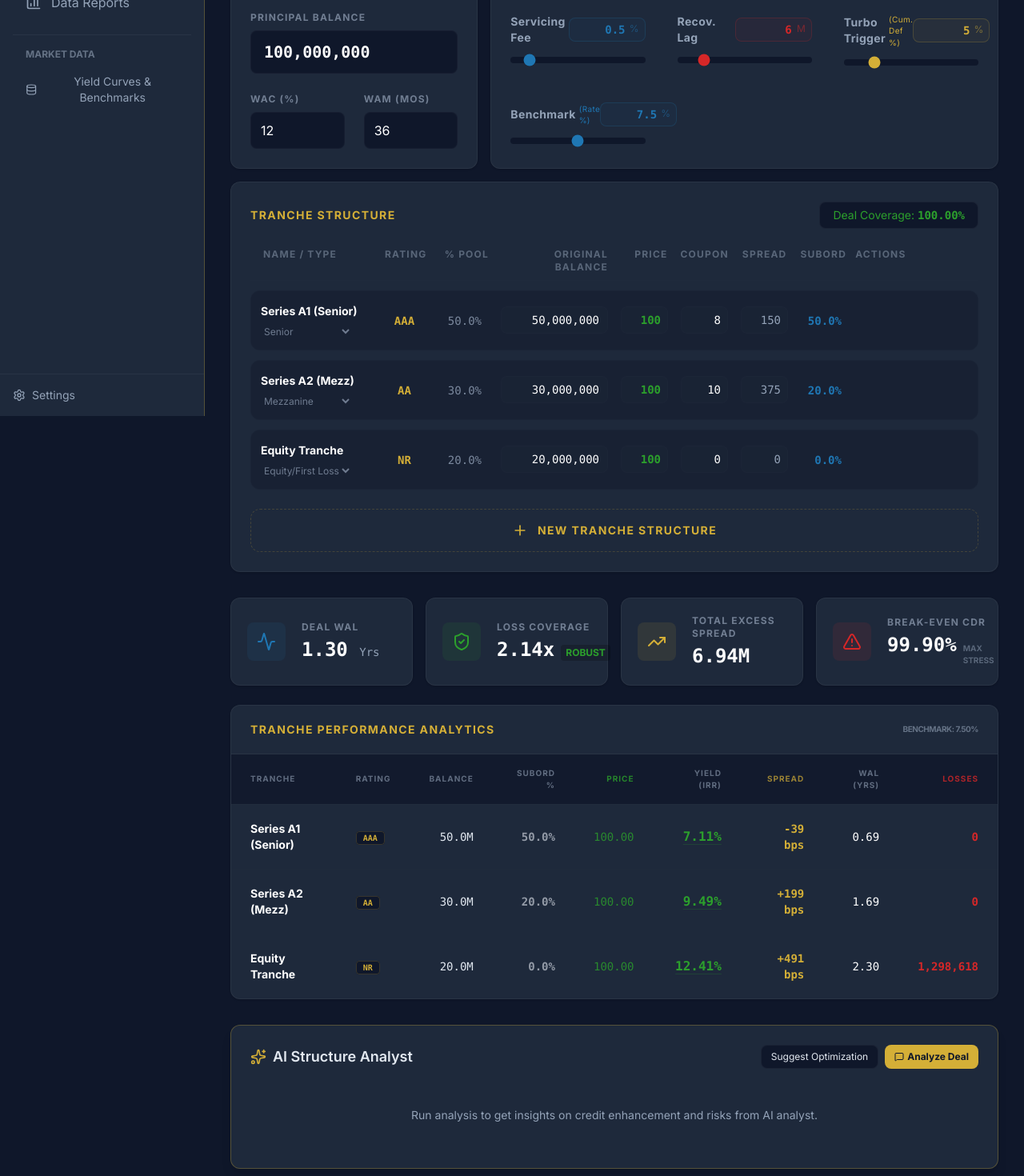
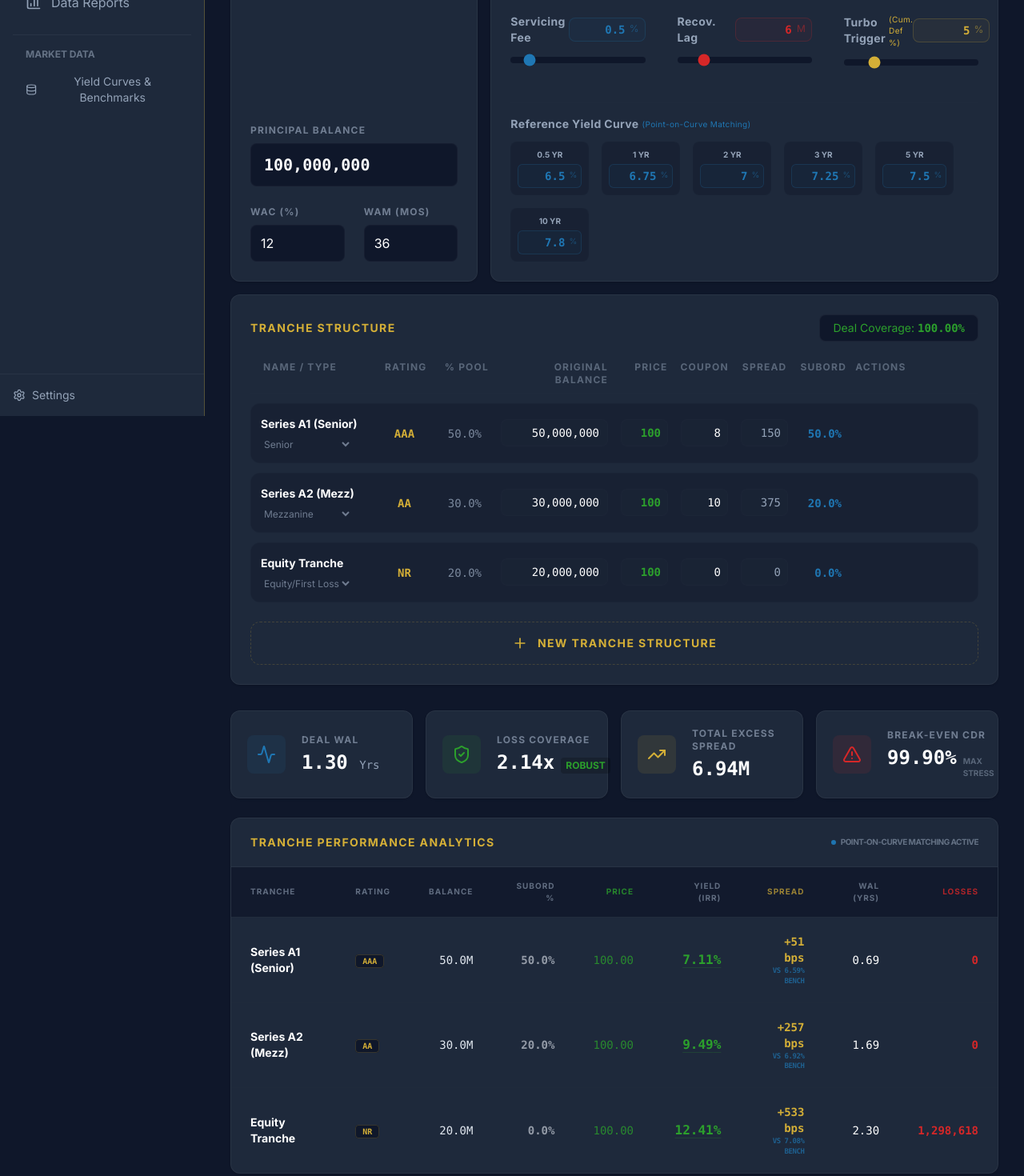
Before and after one commit to convexica/Convex-Credit-Engine, a React (Vite) app: page / in a window 1280 px wide. Shown: the part 280-1750 px from the top of the page at 80% size. Built offline with nearby package versions, Linux system fonts and the light colour scheme.

Commit message:
feat(analytics): implement point-on-curve yield interpolation for dynamic benchmarking

```diff
--- a/src/App.tsx
+++ b/src/App.tsx
@@ -35,7 +35,14 @@ const DEFAULT_SCENARIO: Scenario = {
   servicingFee: 0.5,
   recoveryLag: 6,
   turboTriggerPct: 5.0, // Default institutional trigger
-  benchmarkRate: 7.50,
+  yieldCurve: [
+    { tenor: 0.5, rate: 6.50 },
+    { tenor: 1.0, rate: 6.75 },
+    { tenor: 2.0, rate: 7.00 },
+    { tenor: 3.0, rate: 7.25 },
+    { tenor: 5.0, rate: 7.50 },
+    { tenor: 10.0, rate: 7.80 },
+  ],
 };
 
 function App() {
--- a/src/components/DealInput.tsx
+++ b/src/components/DealInput.tsx
@@ -170,24 +170,32 @@ const DealInput: React.FC<DealInputProps> = ({
               <input type="range" min="0" max="25" step="0.5" value={scenario.turboTriggerPct || 0} onChange={(e) => setScenario({ ...scenario, turboTriggerPct: Number(e.target.value) })} className="w-full h-2 bg-deep-navy rounded-lg appearance-none cursor-pointer accent-convexica-gold" />
             </div>
 
-            {/* Benchmark Rate (New) */}
-            <div className="space-y-3">
-              <div className="flex justify-between items-center mb-1">
+            {/* Yield Curve Input (Full Width) */}
+            <div className="md:col-span-3 space-y-3 pt-4 border-t border-white-subtle/10">
               <label className="text-sm font-bold text-slate-text tracking-wide flex items-center gap-1">
-                  Benchmark <span className="text-[10px] text-inst-blue font-normal">(Rate %)</span>
+                Reference Yield Curve <span className="text-[10px] text-inst-blue font-normal">(Point-on-Curve Matching)</span>
               </label>
+              <div className="flex flex-wrap gap-4">
+                {(scenario.yieldCurve || []).map((pt, idx) => (
+                  <div key={idx} className="flex flex-col gap-1 bg-deep-navy/40 p-2 rounded-lg border border-white-subtle/10">
+                    <span className="text-[10px] uppercase font-bold text-slate-text text-center">{pt.tenor} Yr</span>
                     <div className="relative">
                       <input
                         type="number"
                         step="0.05"
-                    value={scenario.benchmarkRate || 0}
-                    onChange={(e) => setScenario({ ...scenario, benchmarkRate: Number(e.target.value) })}
-                    className="w-24 bg-inst-blue/5 border border-inst-blue/20 text-sm font-mono font-bold text-inst-blue rounded-lg text-right pr-6 py-1 outline-none focus:border-inst-blue/50"
+                        value={pt.rate}
+                        onChange={(e) => {
+                          const newCurve = [...scenario.yieldCurve];
+                          newCurve[idx].rate = Number(e.target.value);
+                          setScenario({ ...scenario, yieldCurve: newCurve });
+                        }}
+                        className="w-20 bg-inst-blue/5 border border-inst-blue/20 text-sm font-mono font-bold text-inst-blue rounded-md text-right pr-5 py-1 outline-none focus:border-inst-blue/50"
                       />
-                  <span className="absolute right-2 top-1.5 text-xs text-inst-blue/50">%</span>
+                      <span className="absolute right-1.5 top-1.5 text-[10px] text-inst-blue/50">%</span>
                     </div>
                   </div>
-              <input type="range" min="0" max="15" step="0.05" value={scenario.benchmarkRate || 0} onChange={(e) => setScenario({ ...scenario, benchmarkRate: Number(e.target.value) })} className="w-full h-2 bg-deep-navy rounded-lg appearance-none cursor-pointer accent-inst-blue" />
+                ))}
+              </div>
             </div>
           </div>
         </div>
--- a/src/components/MetricsTable.tsx
+++ b/src/components/MetricsTable.tsx
@@ -1,6 +1,7 @@
 import React from 'react';
 import { Tranche, CashFlowPeriod, Scenario } from '@/types';
 import { calculateWAL, calculateIRR, calculateModifiedDuration } from '@/lib/waterfall';
+import { interpolateYield } from '@/lib/curve';
 
 interface MetricsTableProps {
   tranches: Tranche[];
@@ -10,13 +11,15 @@ interface MetricsTableProps {
 
 const MetricsTable: React.FC<MetricsTableProps> = ({ tranches, data, scenario }) => {
   const totalBalance = tranches.reduce((sum, t) => sum + t.originalBalance, 0);
-  const benchmarkRate = scenario.benchmarkRate; // Use dynamic benchmark from scenario
 
   return (
     <div className="bg-charcoal rounded-xl border border-white-subtle shadow-sm overflow-hidden">
       <div className="px-6 py-5 border-b border-white-subtle flex justify-between items-center">
         <h2 className="text-sm font-bold uppercase tracking-widest text-convexica-gold">Tranche Performance Analytics</h2>
-        <span className="text-[10px] text-slate-text/60 uppercase font-bold tracking-tighter">Benchmark: {benchmarkRate.toFixed(2)}%</span>
+        <span className="text-[10px] text-slate-text/60 uppercase font-bold tracking-tighter flex items-center gap-1.5">
+          <div className="w-1.5 h-1.5 rounded-full bg-inst-blue animate-pulse"></div>
+          Point-on-Curve Matching Active
+        </span>
       </div>
       <div className="overflow-x-auto">
         <table className="w-full text-left text-slate-text">
@@ -49,6 +52,9 @@ const MetricsTable: React.FC<MetricsTableProps> = ({ tranches, data, scenario })
               });
               const initialInvestment = t.originalBalance * (t.price / 100);
               const yieldIrr = calculateIRR(initialInvestment, monthlyFlows);
+
+              // Dynamic Benchmark matching based on Tranche WAL
+              const benchmarkRate = interpolateYield(scenario.yieldCurve, wal);
               const spread = yieldIrr - benchmarkRate;
 
               return (
@@ -63,7 +69,12 @@ const MetricsTable: React.FC<MetricsTableProps> = ({ tranches, data, scenario })
                   <td className="px-6 py-5 text-right font-bold text-silver-text/60">{subordinationPct.toFixed(1)}%</td>
                   <td className="px-6 py-5 text-right text-res-green/80">{t.price.toFixed(2)}</td>
                   <td className="px-6 py-5 text-right text-res-green font-bold text-base decoration-res-green/20 underline underline-offset-4">{yieldIrr.toFixed(2)}%</td>
-                  <td className="px-6 py-5 text-right text-convexica-gold font-bold">{spread > 0 ? '+' : ''}{(spread * 100).toFixed(0)} bps</td>
+                  <td className="px-6 py-5 text-right">
+                    <div className="flex flex-col items-end">
+                      <span className="text-convexica-gold font-bold">{spread > 0 ? '+' : ''}{(spread * 100).toFixed(0)} bps</span>
+                      <span className="text-[9px] text-inst-blue/70 uppercase font-bold tracking-tighter">vs {benchmarkRate.toFixed(2)}% Bench</span>
+                    </div>
+                  </td>
                   <td className="px-6 py-5 text-right text-white">{wal.toFixed(2)}</td>
                   <td className="px-6 py-5 text-right text-risk-red font-bold">{Math.round(totalLoss).toLocaleString()}</td>
                 </tr>
--- /dev/null
+++ b/src/lib/curve.ts
@@ -0,0 +1,36 @@
+import { YieldCurvePoint } from '@/types';
+
+/**
+ * Linearly interpolates a yield curve to find the exact rate for a given WAL (Weighted Average Life).
+ * This ensures tranches are priced accurately against the risk-free curve based on their actual duration.
+ */
+export const interpolateYield = (curve: YieldCurvePoint[], targetWal: number): number => {
+  if (!curve || curve.length === 0) return 0;
+
+  // Sort curve by tenor (X-axis)
+  const sortedCurve = [...curve].sort((a, b) => a.tenor - b.tenor);
+
+  // Edge case: WAL is less than or equal to the first point (e.g., extremely short paper)
+  if (targetWal <= sortedCurve[0].tenor) {
+    return sortedCurve[0].rate;
+  }
+
+  // Edge case: WAL is greater than or equal to the max point (extrapolation flat)
+  if (targetWal >= sortedCurve[sortedCurve.length - 1].tenor) {
+    return sortedCurve[sortedCurve.length - 1].rate;
+  }
+
+  // Linear Interpolation
+  for (let i = 0; i < sortedCurve.length - 1; i++) {
+    const p1 = sortedCurve[i];
+    const p2 = sortedCurve[i + 1];
+
+    if (targetWal >= p1.tenor && targetWal <= p2.tenor) {
+      // Formula: y = y1 + (x - x1) * (y2 - y1) / (x2 - x1)
+      const slope = (p2.rate - p1.rate) / (p2.tenor - p1.tenor);
+      return p1.rate + slope * (targetWal - p1.tenor);
+    }
+  }
+
+  return 0; // Fallback
+};
--- a/src/types/index.ts
+++ b/src/types/index.ts
@@ -29,6 +29,11 @@ export interface Tranche {
   price: number; // Price as % of par (e.g., 100 for par)
 }
 
+export interface YieldCurvePoint {
+  tenor: number; // Years
+  rate: number; // %
+}
+
 export interface Scenario {
   cpr: number; // Constant Prepayment Rate (%)
   cdr: number; // Constant Default Rate (%)
@@ -37,7 +42,7 @@ export interface Scenario {
   servicingFee: number; // Annual Servicing Fee (%)
   recoveryLag: number; // Months to Recovery
   turboTriggerPct?: number; // Cumulative Default % that triggers Senior Principal Redirection
-  benchmarkRate: number; // Base Risk-Free or Swap Rate (%)
+  yieldCurve: YieldCurvePoint[]; // Point-on-curve interpolation
 }
 
 export interface CashFlowPeriod {
```
Lines whose indentation alone changed are shown as unchanged.
